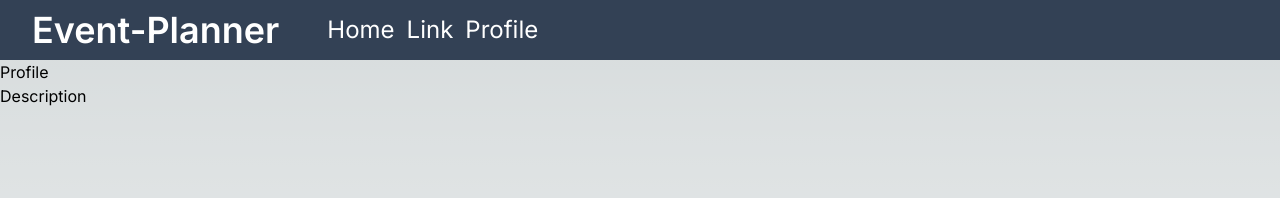
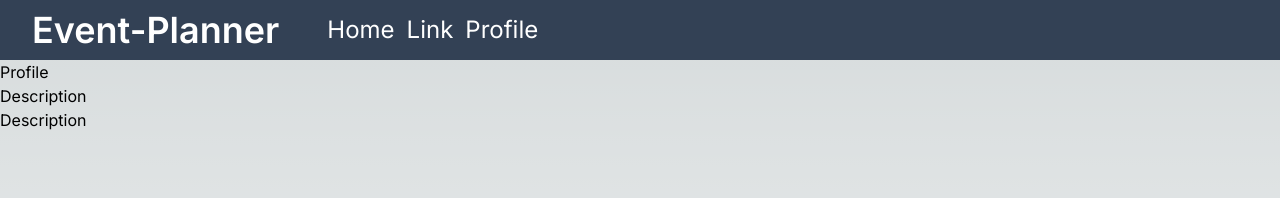
Before and after one commit to Apirak19/event-planning-app, a Next.js app: page /profile in a window 1280 px wide. Shown: the top 198 px of the page. Built offline with nearby package versions, Linux system fonts and the light colour scheme.

Commit message:
profile detail added

```diff
--- a/src/app/profile/page.tsx
+++ b/src/app/profile/page.tsx
@@ -6,6 +6,7 @@ export default function Profile() {
        <div className="">
          <h1>Profile</h1>
          <p>Description</p>
+         <p>Description</p>
        </div>
 
      </main>
```
